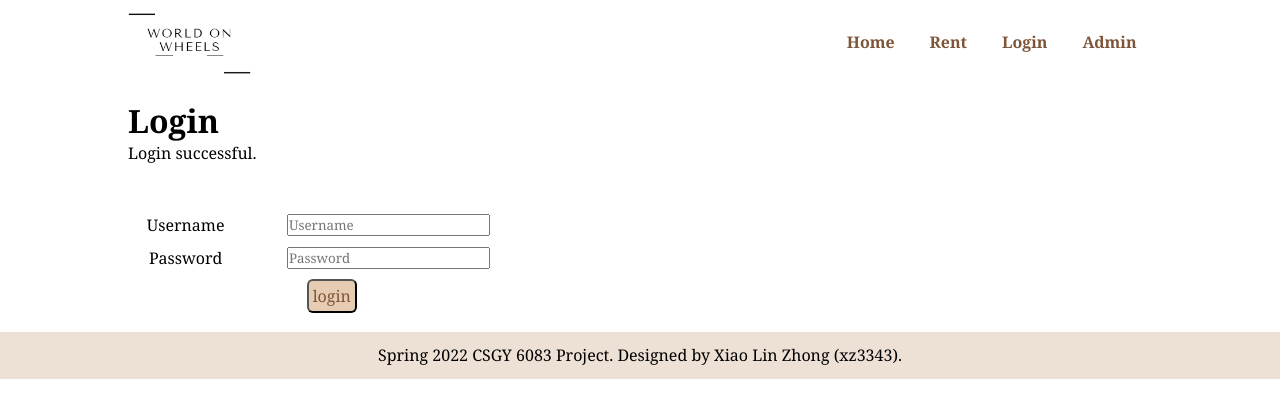
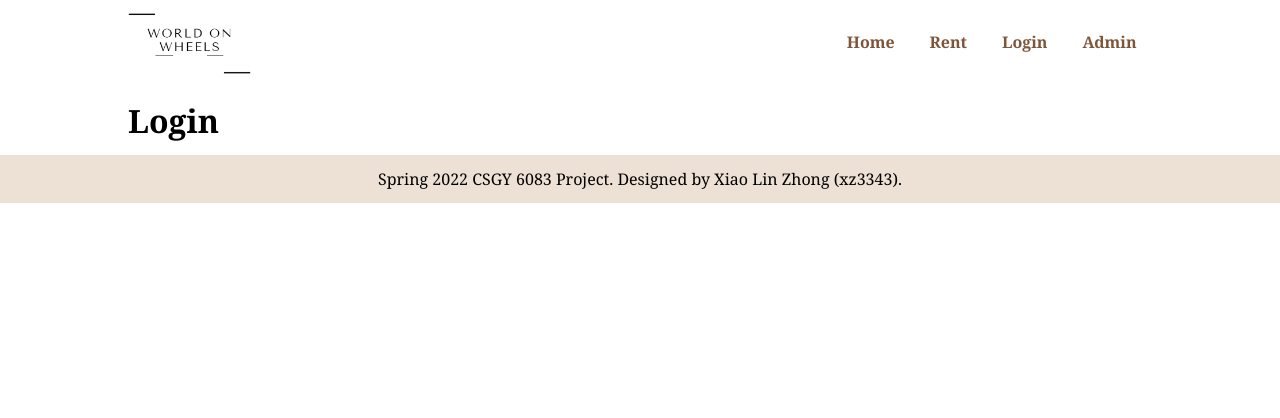
Before and after one commit to xiaolin-zhong/DB_FinalProject, a PHP site: page /6083_project/admin/login.php in a window 1280 px wide. Shown: the top 418 px of the page. Run offline with PHP 8.4, Linux system fonts and the light colour scheme; the visitor is signed in with stand-in values (Sample User, id 1).

Commit message:
Revert "Updating & Login page created."
This reverts commit 86057e8ab4b612683a371540404dd15827ceca16.

```diff
--- a/admin/admin_update_pw.php
+++ b/admin/admin_update_pw.php
@@ -16,6 +16,7 @@
                     <td>Password</td>
                     <td><input type ="password" name="curr_password" placeholder="Password"></td>
                 </tr>
+
                 <tr>
                     <td>New Password</td>
                     <td><input type ="password" name="new_password" placeholder="New Password"></td>
--- a/admin/login.php
+++ b/admin/login.php
@@ -1,64 +1,12 @@
 <?php include('partials/nav_bar.php'); ?>
 
-        <div class="login">
+    <!-- Vehicles Available -->
+        <div class="veh_catalog">
             <div class="container">
                 <h1>Login</h1>
 
-                <?php
-                    if(isset($_SESSION['login'])) {
-                        echo $_SESSION['login'];
-                        unset ($_SESSION['login']);
-                    }
-                ?>
 
-                <form action="" method="POST">
-                    <table class="table-40">
-                    <br/><br/>
-                        <tr>
-                            <td>Username</td>
-                            <td><input type="text" name="a_username" placeholder="Username"><td>
-                        </tr>
-                        <tr>
-                            <td>Password</td>
-                            <td><input type="password" name="a_password" placeholder="Password"><td>
-                        </tr>
-                        <tr>
-                            <td colspan="2">
-                                <input type="submit" name="submit" value="login" class="button button-secondary">
-                            </td>
-                        </tr>
-                    </table>
-                </form>
             </div>
         </div>
 
 <?php include('partials/footer.php'); ?>
-
-<?php
-    //Check for the login button click
-    if(isset($_POST['submit'])){
-        //Get the data from the form
-        $a_username = $_POST['a_username'];
-        $a_password = $_POST['a_password'];
-
-        //SQL query to check whether the username and password exists or not
-        $SQL = "SELECT *
-                FROM mvx_admin
-                WHERE a_username = '$a_username'
-                    AND a_password = '$a_password'";
-
-        //Execute SQL query
-        $RES = mysqli_query($CONN, $SQL);
-
-        //Check if user exists or not
-        $COUNT = mysqli_num_rows($RES);
-        if($COUNT==1) {
-            $_SESSION['login'] = "Login successful.";
-            header('location:'.SITEURL.'admin/');
-        }
-        else {
-            $_SESSION['login'] = "Username or password did not match.";
-            header('location:'.SITEURL.'admin/login.php');
-        }
-    }
-?>
```
